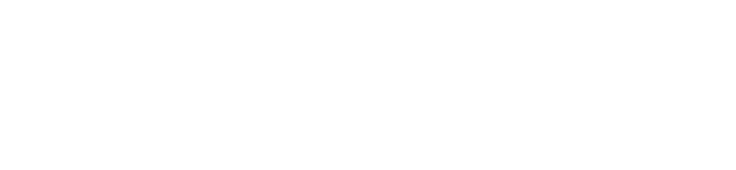
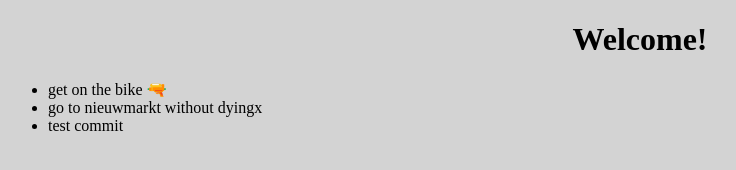
Before and after one commit to the-recyclists/recyclists-open-museum, a plain HTML site: page index.html in a window 1280 px wide. Shown: the whole page, without its empty margins (0-736 px from the left). Drawn offline with Linux system fonts and the light colour scheme.

Commit message:
test commit

```diff
--- a/index.html
+++ b/index.html
@@ -6,11 +6,16 @@
     <meta charset="UTF-8">
     <meta http-equiv="X-UA-Compatible" content="IE=edge">
     <meta name="viewport" content="width=device-width, initial-scale=1.0">
-    <title>Document</title>
+    <title>Ryclists open museum</title>
 </head>
 
 <body>
-
+    <h1>Welcome!</h1>
+    <ul>
+        <li>get on the bike 🔫</li>
+        <li>go to nieuwmarkt without dyingx</li>
+        <li>test commit</li>
+    </ul>
 </body>
 
 </html>
--- a/stylesheet.css
+++ b/stylesheet.css
@@ -0,0 +1,7 @@
+body {
+    background: lightgrey;
+}
+
+h1 {
+    text-align: center;
+}
```
